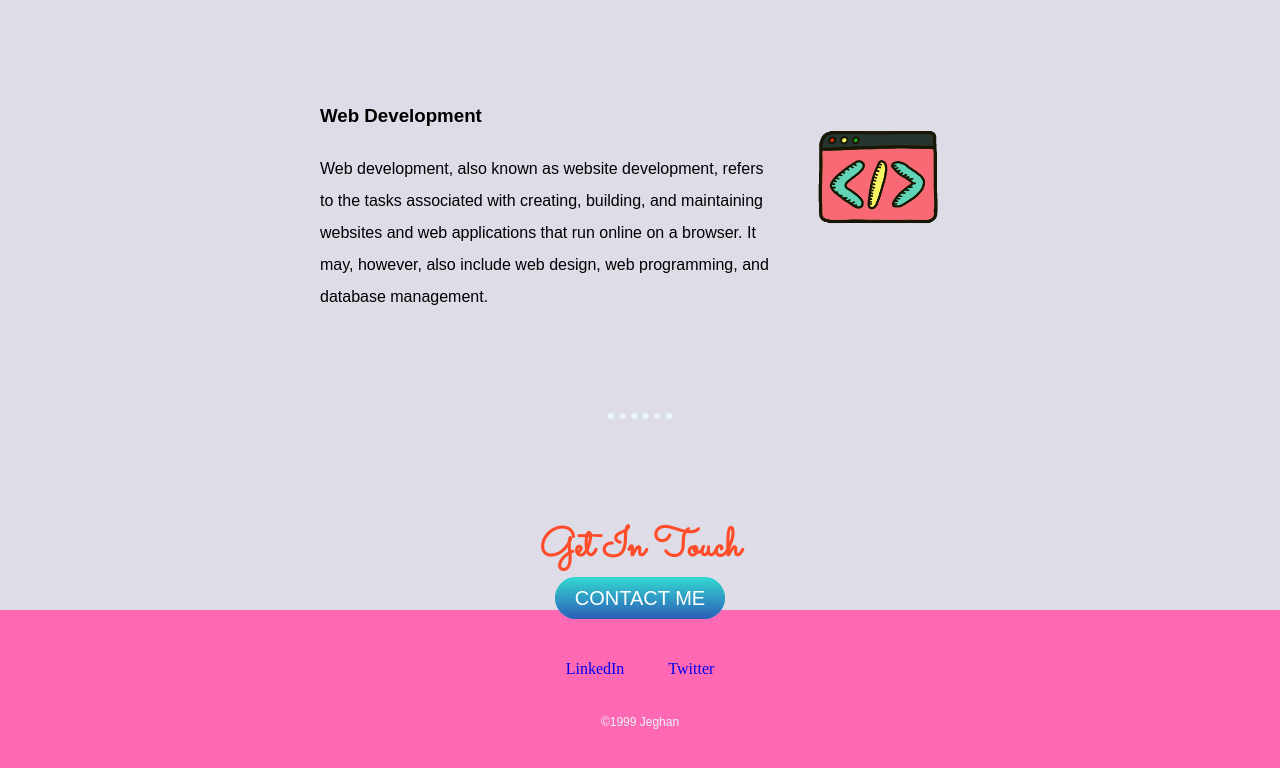
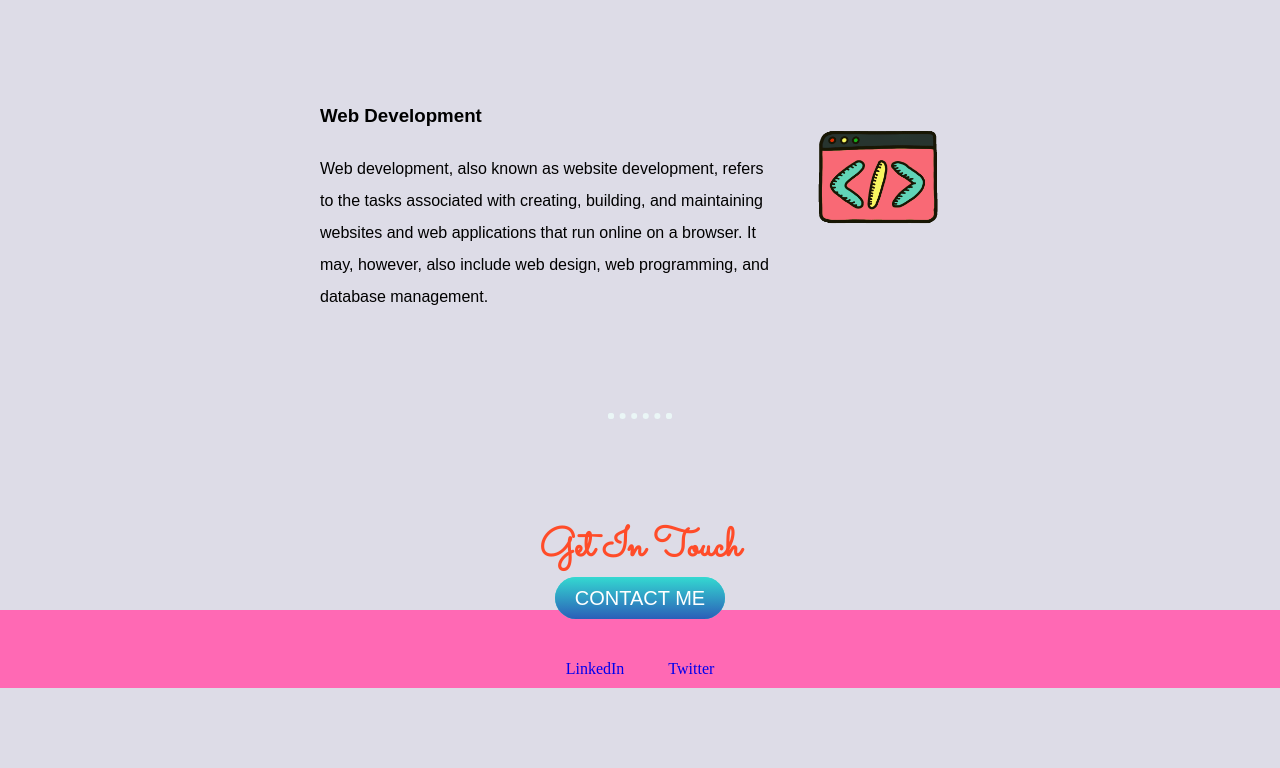
Before and after one commit to Jeghan13/website, a plain HTML site: page index.html in a window 1280 px wide. Shown: the part 2012-2780 px from the top of the page. After the commit the page ends 2700 px from the top, so only its background shows below. Drawn offline with Linux system fonts and the light colour scheme.

Commit message:
Update index.html

```diff
--- a/index.html
+++ b/index.html
@@ -44,7 +44,6 @@
     <div class="bottom-container">
       <a class="footer-link" href="https://www.linkedin.com/in/jeghan-s-87706a1ba">LinkedIn</a>
       <a class="footer-link" href="https://twitter.com/@jeg_han">Twitter</a>
-      <p class="copy-right">©1999 Jeghan</p>
     </div>
   </body>
 </html>
```
